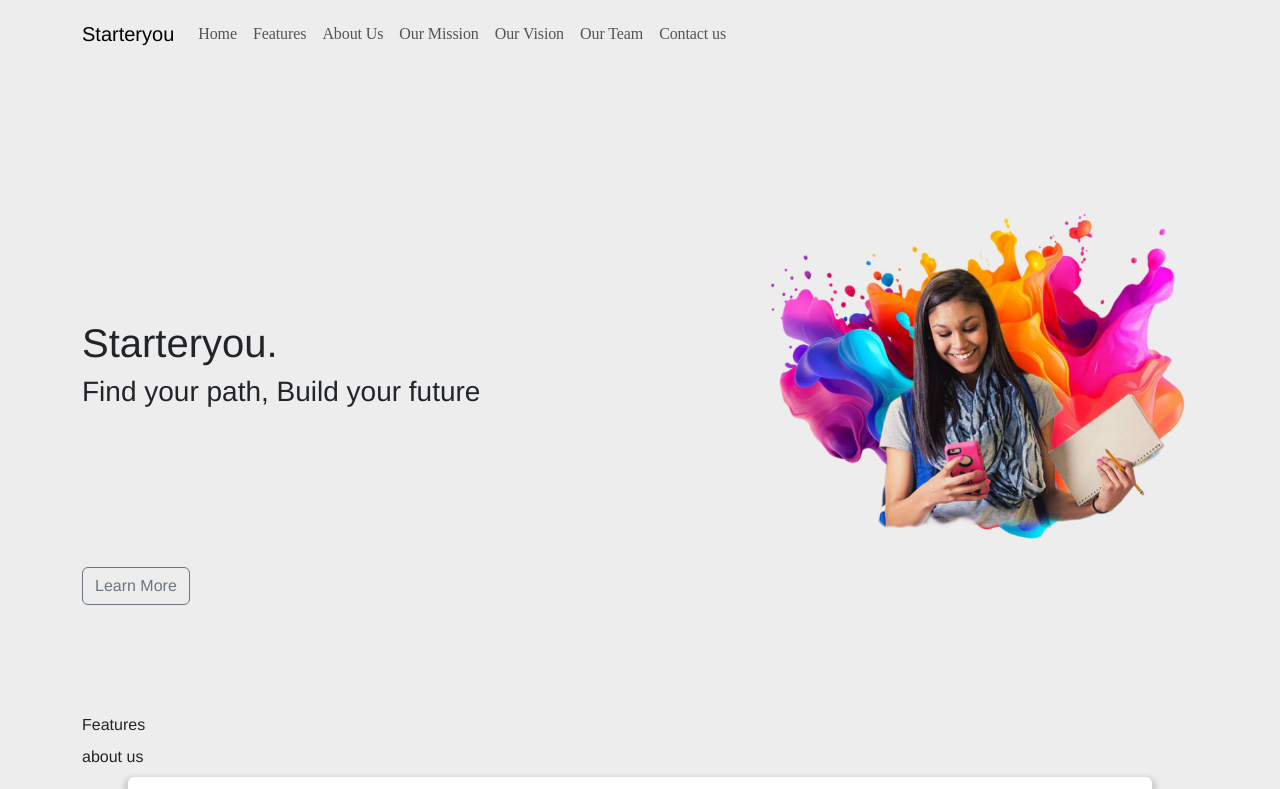
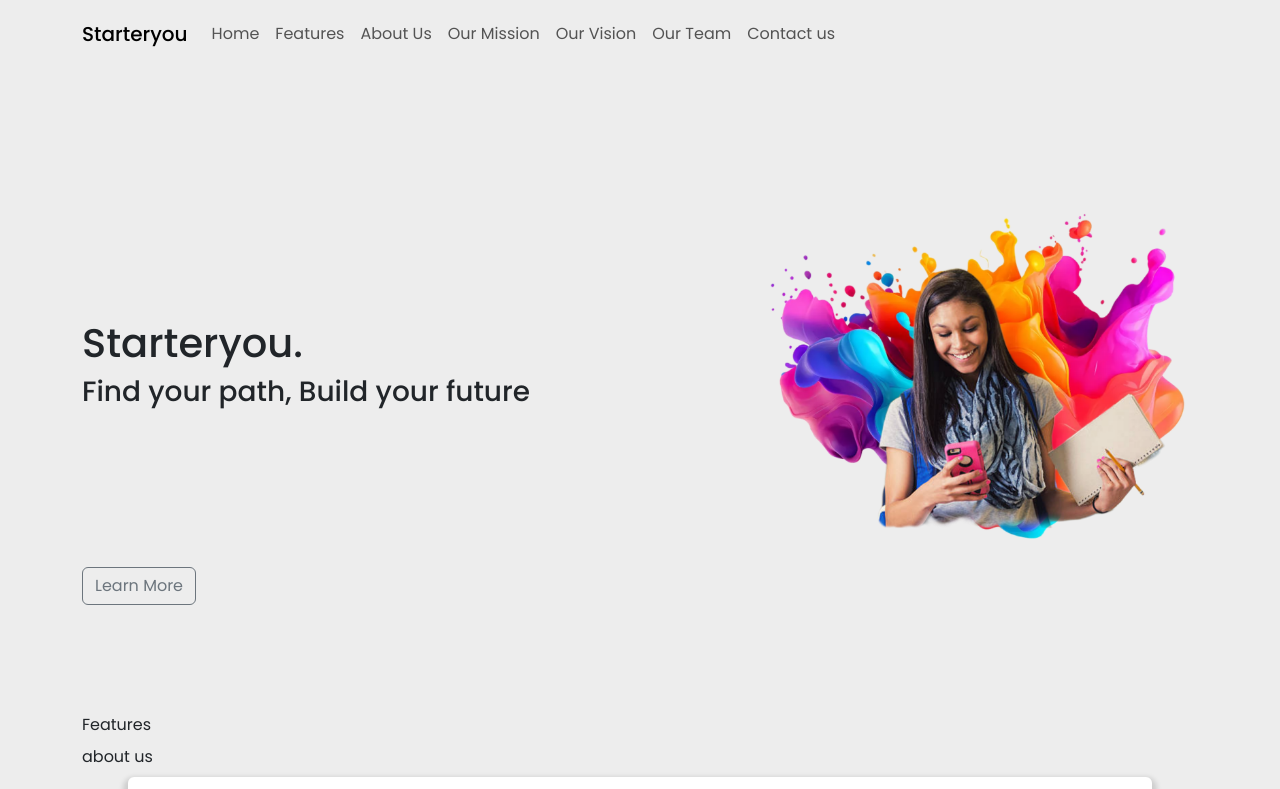
Before and after one commit to Starteryou-com/StartupWebsite, a React (Vite) app: page / in a window 1280 px wide. Shown: the top 789 px of the page. Built offline with nearby package versions, Linux system fonts and the light colour scheme.

Commit message:
Added font

```diff
--- a/src/App.css
+++ b/src/App.css
@@ -1,10 +1,12 @@
+@import url("https://fonts.googleapis.com/css2?family=Poppins:ital,wght@0,100;0,200;0,300;0,400;0,500;0,600;0,700;0,800;0,900;1,100;1,200;1,300;1,400;1,500;1,600;1,700;1,800;1,900&display=swap");
+
 #root {
   max-width: 100%;
   margin: 0 auto;
   padding: 0;
 
   background-color: #ededed;
-  font-family: Helvetica;
+  font-family: "Poppins", Helvetica;
   font-weight: 400;
   font-style: normal;
 }
@@ -130,13 +132,3 @@
   font-weight: 500;
   line-height: 42px;
 }
-
-.nav-everything {
-  color: #e8095e;
-  font-size: 20px;
-  font-family: "Poppins";
-  font-weight: 600;
-  letter-spacing: -0.1px;
-  line-height: 26px;
-  text-align: center;
-}
```
